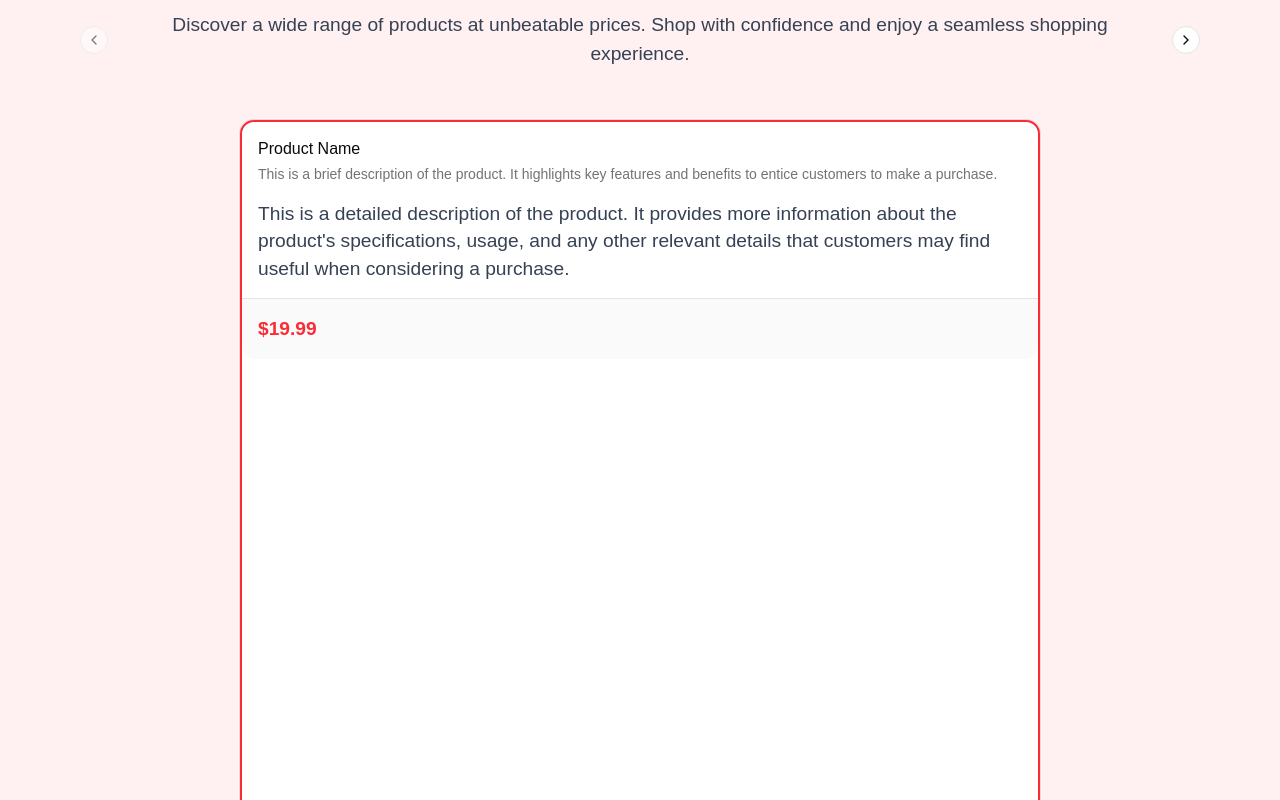
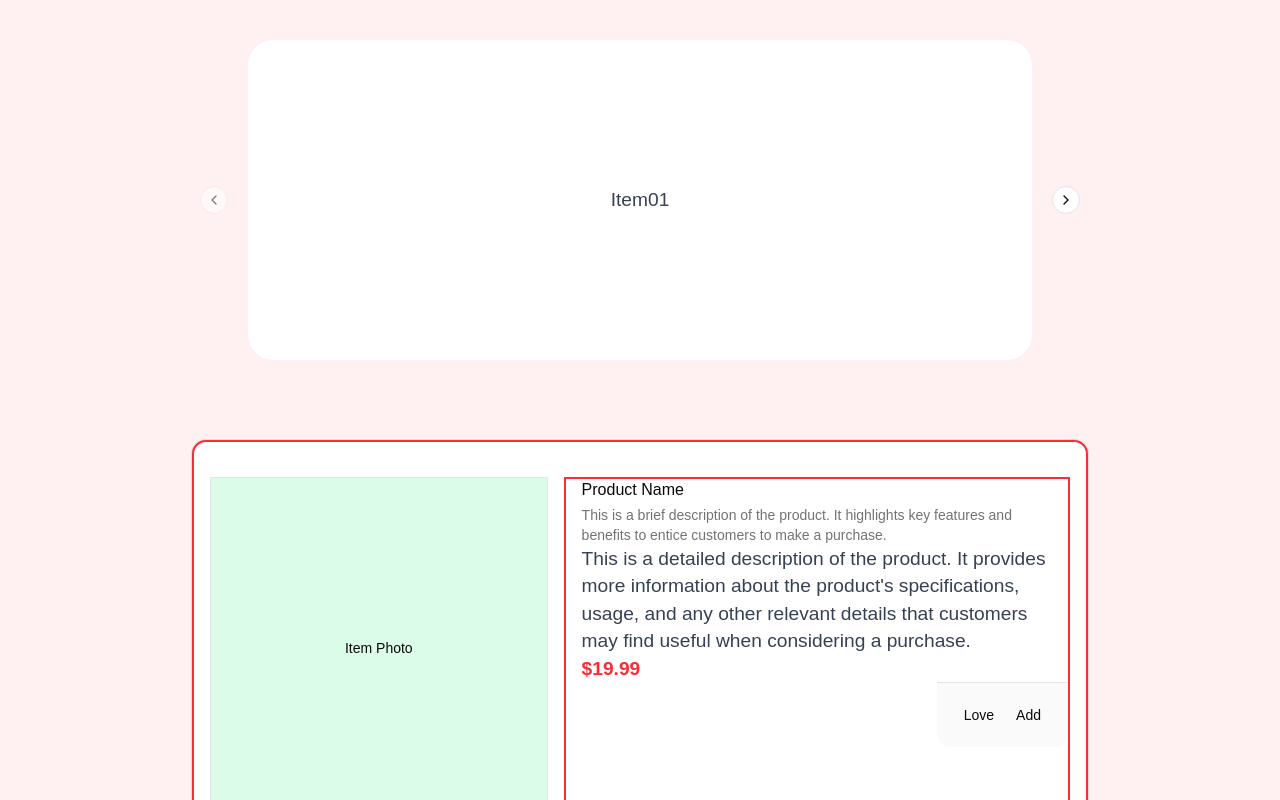
Before and after one commit to sappakit/marketplace-app, a React (Vite) app: page / in a window 1280 px wide. Shown: the part 360-1160 px from the top of the page. Built offline with nearby package versions, Linux system fonts and the light colour scheme.

Commit message:
5th commit created seller post card

```diff
--- a/src/components/homepage/introBar.tsx
+++ b/src/components/homepage/introBar.tsx
@@ -15,25 +15,24 @@ export default function Intro() {
                     Welcome to Shopper!
                 </h1>
             </section>
-            <section className="description bg-rose-50 h-[20vh] w-screen flex items-center justify-center">
+            <section className="description bg-rose-50 h-[60vh] w-screen p-[5rem] flex items-center justify-center">
                 <Carousel
-                    className="w-[80%]"
-
+                    className="w-[70%] h-[100%] p-[1rem] rounded-4xl bg-white flex justify-center items-center"
                 >
                     <CarouselContent>
                         <CarouselItem>
                             <p className="text-[1.2rem] text-center text-gray-700">
-                                Discover a wide range of products at unbeatable prices. Shop with confidence and enjoy a seamless shopping experience.
+                                Item01
                             </p>
                         </CarouselItem>
                         <CarouselItem>
                             <p className="text-[1.2rem] text-center text-gray-700">
-                                Find the latest trends and exclusive deals on our platform. We bring you the best shopping experience right at your fingertips.
+                                Item02
                             </p>
                         </CarouselItem>
                         <CarouselItem>
                             <p className="text-[1.2rem] text-center text-gray-700">
-                                Shop smarter, not harder. Explore our vast selection of products and enjoy fast shipping and excellent customer service.
+                                Item03
                             </p>
                         </CarouselItem>
                     </CarouselContent>
--- a/src/components/homepage/main.tsx
+++ b/src/components/homepage/main.tsx
@@ -6,12 +6,18 @@ import {
   CardFooter,
   CardHeader,
   CardTitle,
-} from "@/components/ui/card"
+} from "@/components/ui/card";
+import { Button } from "@/components/ui/button";
 
 export default function Main() {
     return (
-        <div>
-            <Card className="w-[50rem] h-[50rem] border-2 border-red-500">
+        <div className="w-[100vw] h-[100vh] flex justify-center items-start">
+            <Card className="w-[70vw] h-[50vh] p-[1rem] border-2 border-red-500 flex-row justify-center items-center">
+                <figure className="w-[40%] h-[90%] border flex justify-center items-center bg-green-100">
+                    <h2>Item Photo</h2>
+                </figure>
+                <div className="w-[60%] h-[90%] border-2 border-red-500 flex-col content-between justify-items-center">
+                    <article>
                         <CardHeader>
                             <CardTitle>Product Name</CardTitle>
                             <CardDescription>
@@ -22,12 +28,18 @@ export default function Main() {
                             <p className="text-[1.2rem] text-gray-700">
                                 This is a detailed description of the product. It provides more information about the product's specifications, usage, and any other relevant details that customers may find useful when considering a purchase.
                             </p>
-                </CardContent>
-                <CardFooter>
                             <p className="text-[1.2rem] font-bold text-red-500">
                                 $19.99
                             </p>
+                        </CardContent>
+                    </article>
+                    <div className="w-full flex justify-end">
+                        <CardFooter>
+                            <Button className="love-button" variant="ghost">Love</Button>
+                            <Button className="add-button" variant="ghost">Add</Button>
                         </CardFooter>
+                    </div>
+                </div>
             </Card>
         </div>
     );
```
Also changed, not shown: src/components/homepage/footer.tsx (added). Lines whose indentation alone changed are shown as unchanged.
